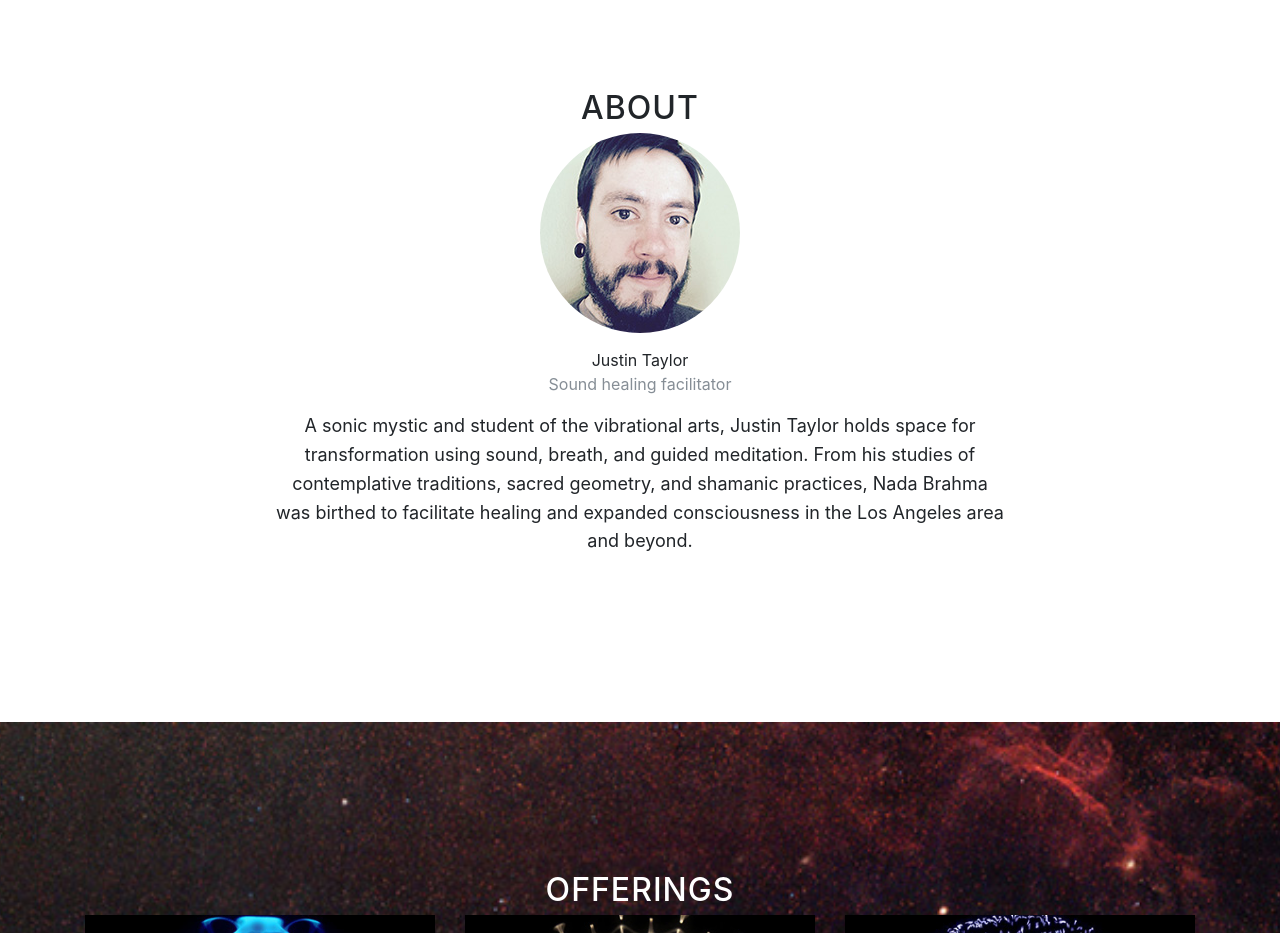
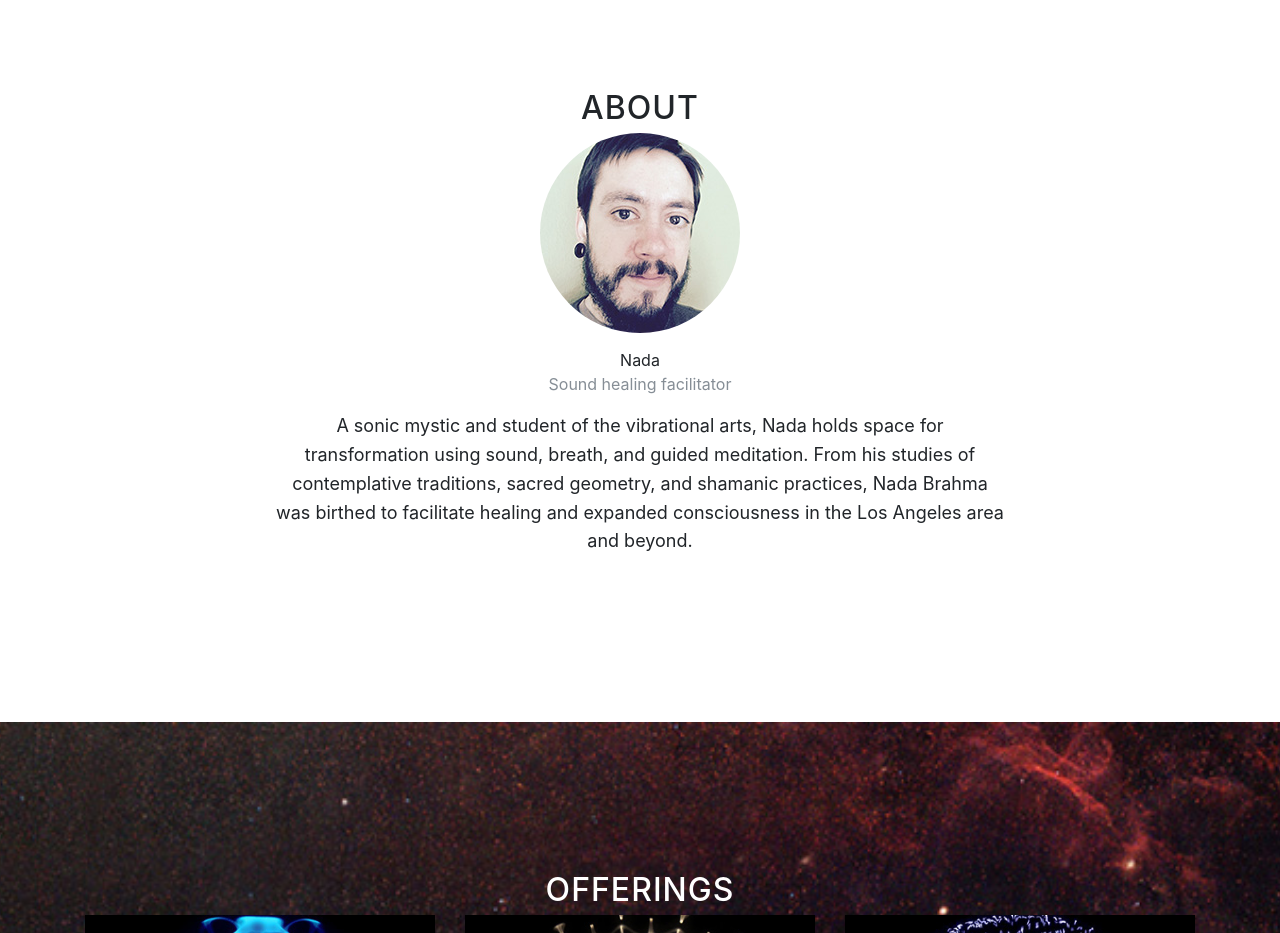
Before and after one commit to findzen/nadabrahma, a website with bundled scripts: page index.html in a window 1280 px wide. Shown: the part 860-1793 px from the top of the page. Built offline with nearby package versions, Linux system fonts and the light colour scheme.

Commit message:
Update name

```diff
--- a/index.html
+++ b/index.html
@@ -77,15 +77,15 @@
             <h2>About</h2>
 
             <figure class="bio-pic">
-              <img class="rounded-circle" src="img/Justin-Taylor-bio-pic.jpg" alt="Justin Taylor">
+              <img class="rounded-circle" src="img/Justin-Taylor-bio-pic.jpg" alt="Nada">
               <caption>
-                Justin Taylor<br>
+                Nada<br>
                 <span class="text-muted">Sound healing facilitator</span>
               </caption>
             </figure>
 
             <p>
-              A sonic mystic and student of the vibrational arts, Justin Taylor
+              A sonic mystic and student of the vibrational arts, Nada
               holds space for transformation using sound, breath, and guided
               meditation. From his studies of contemplative traditions, sacred
               geometry, and shamanic practices, Nada Brahma was birthed to
```
